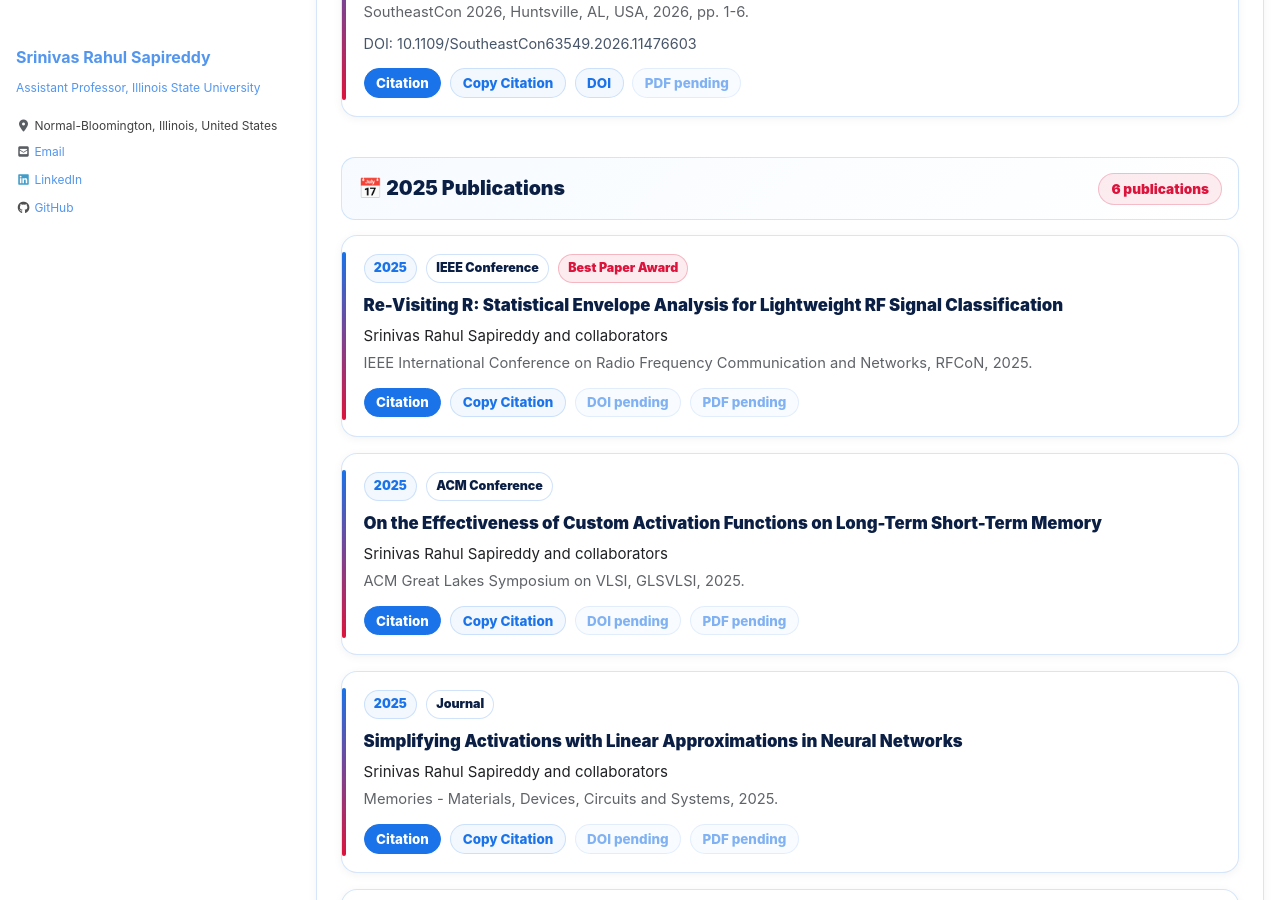
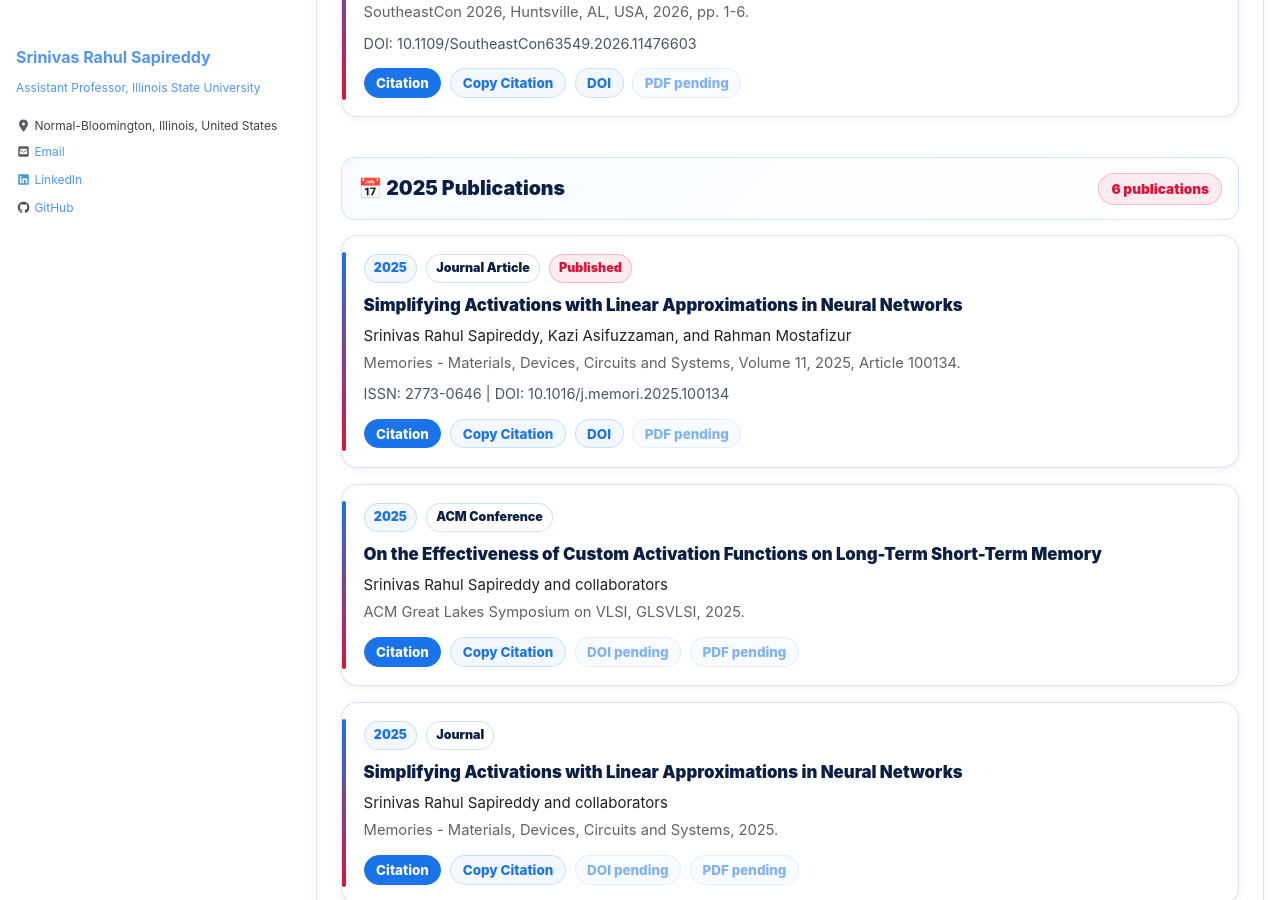
Before and after one commit to srsapireddy/srsapireddy.github.io, a Jekyll site: the page built from _pages/publications.md, in a window 1280 px wide and 900 px high, scrolled down 1622 px. Built offline with Jekyll 4.4.1, drawn with Linux system fonts in a browser that asks for light colours; cached includes are drawn as plain includes; nearby versions of some CDN libraries.

Commit message:
Update publications.md

```diff
--- a/_pages/publications.md
+++ b/_pages/publications.md
@@ -869,35 +869,38 @@ author_profile: true
         <div class="year-pill">6 publications</div>
       </div>
 
-      <div class="publication-card" data-type="conference award">
+      <div class="publication-card" data-type="journal">
         <div class="pub-top">
           <span class="pub-year">2025</span>
-          <span class="pub-type">IEEE Conference</span>
-          <span class="pub-award">Best Paper Award</span>
+          <span class="pub-type">Journal Article</span>
+          <span class="pub-award">Published</span>
         </div>
 
         <div class="pub-title">
-          Re-Visiting R: Statistical Envelope Analysis for Lightweight RF Signal Classification
+          Simplifying Activations with Linear Approximations in Neural Networks
         </div>
 
         <div class="pub-authors">
-          Srinivas Rahul Sapireddy and collaborators
+          Srinivas Rahul Sapireddy, Kazi Asifuzzaman, and Rahman Mostafizur
         </div>
 
         <div class="pub-venue">
-          IEEE International Conference on Radio Frequency Communication and Networks, RFCoN, 2025.
+          Memories - Materials, Devices, Circuits and Systems, Volume 11, 2025, Article 100134.
+        </div>
+
+        <div class="pub-note">
+          ISSN: 2773-0646 | DOI: 10.1016/j.memori.2025.100134
         </div>
 
         <div class="pub-links">
-          <button class="pub-button primary" onclick="toggleCitation('cite-2025-rfcon')">Citation</button>
-          <button class="pub-button" onclick="copyCitation('cite-2025-rfcon')">Copy Citation</button>
-          <a class="pub-link disabled" href="#" onclick="return false;">DOI pending</a>
+          <button class="pub-button primary" onclick="toggleCitation('cite-2025-memories-linear')">Citation</button>
+          <button class="pub-button" onclick="copyCitation('cite-2025-memories-linear')">Copy Citation</button>
+          <a class="pub-link" href="https://doi.org/10.1016/j.memori.2025.100134" target="_blank" rel="noopener">DOI</a>
           <a class="pub-link disabled" href="#" onclick="return false;">PDF pending</a>
         </div>
 
-        <div id="cite-2025-rfcon" class="citation-box">Srinivas Rahul Sapireddy and collaborators, "Re-Visiting R: Statistical Envelope Analysis for Lightweight RF Signal Classification," IEEE International Conference on Radio Frequency Communication and Networks, RFCoN, 2025.</div>
+        <div id="cite-2025-memories-linear" class="citation-box">S. R. Sapireddy, K. Asifuzzaman, and R. Mostafizur, "Simplifying activations with linear approximations in neural networks," Memories - Materials, Devices, Circuits and Systems, vol. 11, 2025, Art. no. 100134, doi: 10.1016/j.memori.2025.100134.</div>
       </div>
-
       <div class="publication-card" data-type="conference">
         <div class="pub-top">
           <span class="pub-year">2025</span>
```
